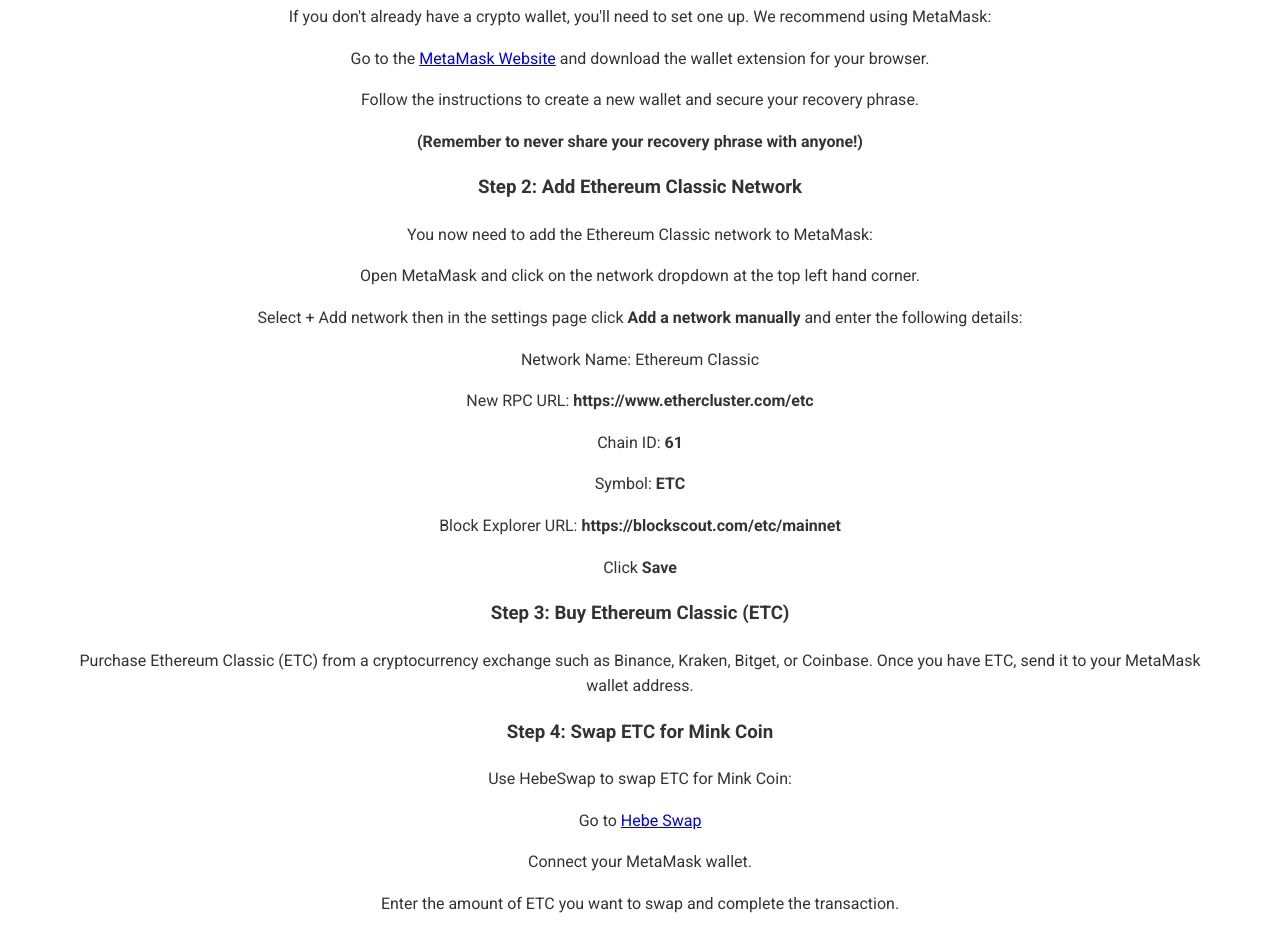
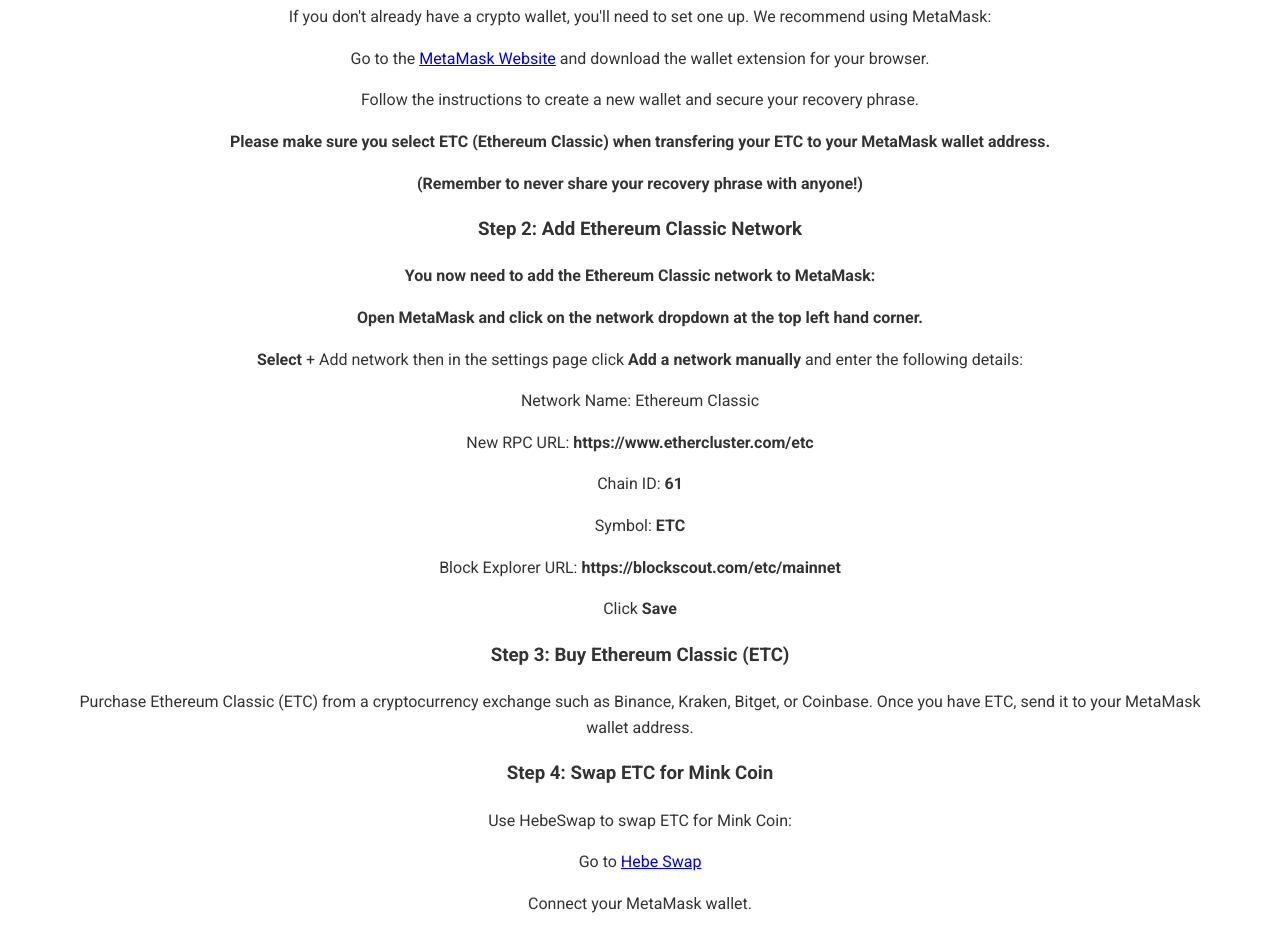
Before and after one commit to minkolaUK/MinkCoin, a plain HTML site: page how-to-buy.html in a window 1280 px wide. Shown: the part 1100-2026 px from the top of the page. Drawn offline with Linux system fonts and the light colour scheme.

Commit message:
Update how-to-buy.html

```diff
--- a/how-to-buy.html
+++ b/how-to-buy.html
@@ -166,6 +166,7 @@
                     <p>If you don't already have a crypto wallet, you'll need to set one up. We recommend using MetaMask:</p>
                     <p>Go to the <a href="https://metamask.io/" target="_blank">MetaMask Website</a> and download the wallet extension for your browser.</p>
                     <p>Follow the instructions to create a new wallet and secure your recovery phrase.</p>
+                    <p><strong>Please make sure you select ETC (Ethereum Classic) when transfering your ETC to your MetaMask wallet address.</p>
                     <p><strong>(Remember to never share your recovery phrase with anyone!)</strong></p>
                 </div>
                 <div>
```
